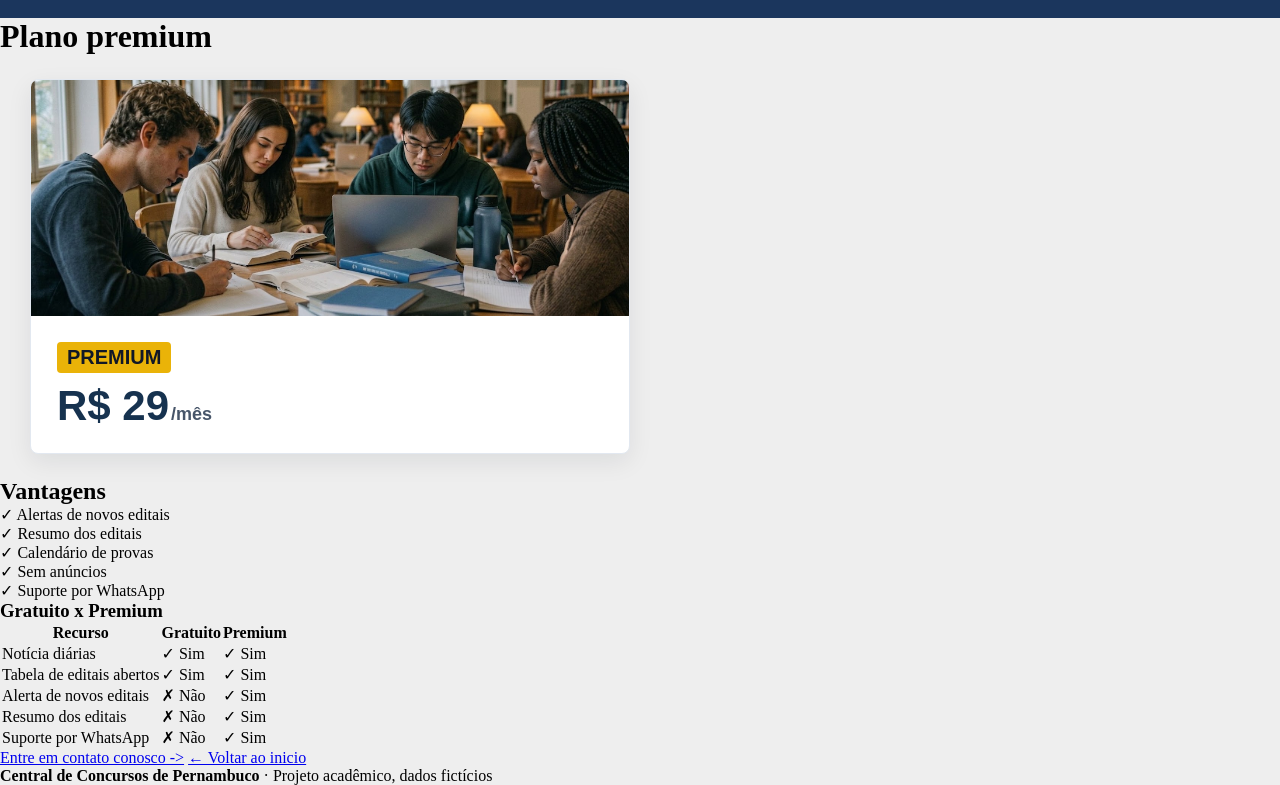
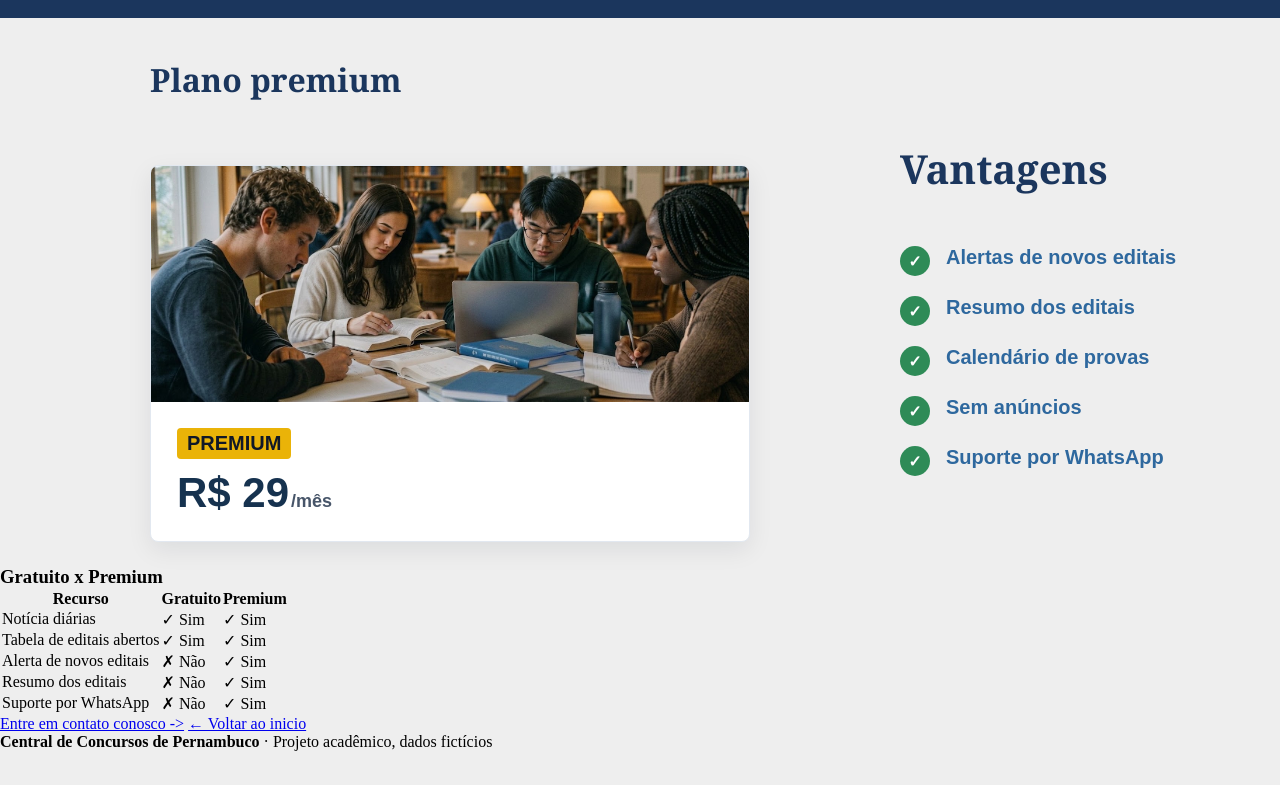
Before and after one commit to santana-x5/projeto-web-final, a plain HTML site: page pagina3.html in a window 1280 px wide. Shown: the part 64-849 px from the top of the page. After the commit the page ends 815 px from the top, so only its background shows below. Drawn offline with Linux system fonts and the light colour scheme.

Commit message:
adição da tabela de vantagens e modificações no html.

```diff
--- a/css/styles.css
+++ b/css/styles.css
@@ -323,6 +323,12 @@
     transition: 0.5s ease;
 }
 
+.texto-premium{
+    color: #1B365D;
+    font-family:  Georgia, serif;
+    margin:  40px 150px ;
+}
+
 .conteudo-premium{
     width: 100%;
     max-width: 600px;
@@ -330,7 +336,7 @@
     border-radius: 8px;
     overflow:hidden;
     border: 1px solid #e2e8f0;
-    margin: 24px 30px;
+    margin: 24px 150px;
     box-shadow: 0 8px 24px rgba(15, 23, 42, 0.08);
 
 }
@@ -344,7 +350,7 @@
 .selo-premium{
     background-color: #eab308;
     color: #111827;
-    font-family: arial, sans-serif;
+    font-family: arial, serif;
     display:  inline-block;
     font-size: 20px;
     font-weight: 700;
@@ -355,20 +361,54 @@
 
 .conteudo-premium p{
     margin: 0 26px 24px;
-    line-height: 1.1;
 }
 
 .valor {
-    font-family: arial, sans-serif;
+    font-family: arial, serif;
     font-size: 42px;
     font-weight: 700;
     color: #16324f;
 }
 
 .mes{
-    font-family: Arial, sans-serif;
+    font-family: Arial, serif;
     font-size: 18px;
     font-weight: 600;
     color: #475569;
     margin-left: 2px;
 }
+
+.destaques{
+    display:flex;
+   flex-wrap: wrap;
+}
+
+.vantagens h2 {
+    font-family: georgia, serif;
+    font-size: 40px;
+    color: #1B365D;
+    margin-bottom: 50px;
+}
+
+.vantagens li{
+    display: flex;
+    font-family: arial, serif;
+    color: #2e689e;
+    font-size: 20px;
+    margin-bottom: 20px;
+    font-weight: 700;
+    gap: 16px;
+}
+
+.icone-verde{
+  width: 30px;
+  height: 30px;
+  border-radius:100%;
+  background-color: #2e8b57; /* Verde semelhante ao da referência */
+  color: #ffffff;
+  font-size: 16px;
+  font-weight: bold;
+  display: inline-flex;
+  align-items: center;
+  justify-content: center;
+}
--- a/pagina3.html
+++ b/pagina3.html
@@ -28,11 +28,11 @@
     </header>
 
     <!-- conteudo principal -->
-     <main class="texto-premium">
-        <h1>Plano premium</h1>
+     <main>
+        <h1 class="texto-premium">Plano premium</h1>
 
      <!-- banner de preço -->
-
+        <div class="destaques">
         <div class="conteudo-premium">
             <img src="/img/img_topo.png" alt="imagem de estudantes" class="image-premium">
             <span class="selo-premium">PREMIUM</span>
@@ -45,13 +45,14 @@
          <section class="vantagens">
             <h2>Vantagens</h2>
             <ul>
-                <li>✓ Alertas de novos editais</li>
-                <li>✓ Resumo dos editais</li>
-                <li>✓ Calendário de provas</li>
-                <li>✓ Sem anúncios</li>
-                <li>✓ Suporte por WhatsApp</li>
+                <li><span class="icone-verde">✓</span> Alertas de novos editais</li>
+                <li><span class="icone-verde">✓</span> Resumo dos editais</li>
+                <li><span class="icone-verde">✓</span> Calendário de provas</li>
+                <li><span class="icone-verde">✓</span> Sem anúncios</li>
+                <li><span class="icone-verde">✓</span> Suporte por WhatsApp</li>
             </ul>
          </section>
+         </div>
          <!-- tabela comparativa entre gratuito e premium -->
           <section class="comparativo">
             <h3>Gratuito x Premium</h3>
```
